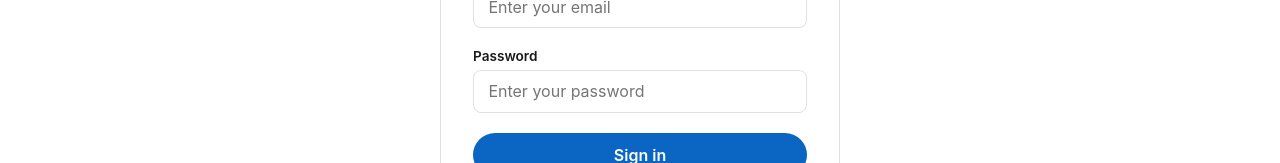
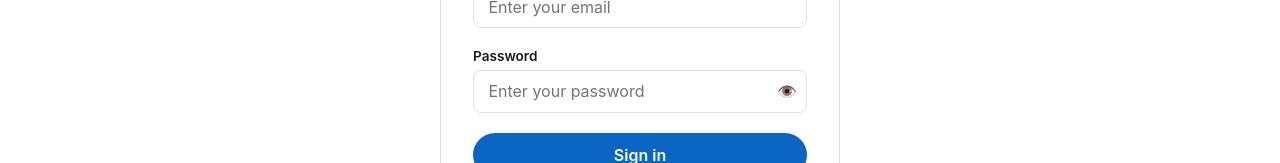
Before and after one commit to iamaniket-python/SkillNet, a React (Vite) app in the folder frontend/: page /login in a window 1280 px wide. Shown: the part 277-440 px from the top of the page. Built offline with nearby package versions, Linux system fonts and the light colour scheme.

Commit message:
Fix vercel.json filename typo

```diff
--- a/frontend/src/css/Auth.css
+++ b/frontend/src/css/Auth.css
@@ -190,3 +190,23 @@
     padding: 2rem 1.5rem;
   }
 }
+.password-input-wrapper {
+  position: relative;
+}
+
+.password-input-wrapper input {
+  width: 100%;
+  padding-right: 40px; /* icon ke liye jagah */
+}
+
+.password-toggle-btn {
+  position: absolute;
+  right: 10px;
+  top: 50%;
+  transform: translateY(-50%);
+  background: none;
+  border: none;
+  cursor: pointer;
+  font-size: 16px;
+  padding: 0;
+}
--- a/frontend/src/pages/Login.jsx
+++ b/frontend/src/pages/Login.jsx
@@ -7,6 +7,7 @@
   const [formData, setFormData] = useState({ email: "", password: "" });
   const [error, setError] = useState("");
   const [loading, setLoading] = useState(false);
+  const [showPassword, setShowPassword] = useState(false); // 👈 naya state
   const { login } = useAuth();
   const navigate = useNavigate();
 
@@ -57,8 +58,9 @@
 
             <div className="form-group">
               <label htmlFor="password">Password</label>
+              <div className="password-input-wrapper">
                 <input
-                type="password"
+                  type={showPassword ? "text" : "password"}
                   id="password"
                   name="password"
                   value={formData.password}
@@ -66,6 +68,15 @@
                   required
                   placeholder="Enter your password"
                 />
+                <button
+                  type="button"
+                  className="password-toggle-btn"
+                  onClick={() => setShowPassword(!showPassword)}
+                  tabIndex={-1}
+                >
+                  {showPassword ? "🙈" : "👁️"}
+                </button>
+              </div>
             </div>
 
             <button type="submit" className="btn-primary btn-full" disabled={loading}>
--- a/frontend/src/pages/Register.jsx
+++ b/frontend/src/pages/Register.jsx
@@ -12,6 +12,7 @@
   });
   const [error, setError] = useState("");
   const [loading, setLoading] = useState(false);
+  const [showPassword, setShowPassword] = useState(false); // 👈 naya state
   const { register } = useAuth();
   const navigate = useNavigate();
 
@@ -94,8 +95,9 @@
 
             <div className="form-group">
               <label htmlFor="password">Password (6+ characters)</label>
+              <div className="password-input-wrapper">
                 <input
-                type="password"
+                  type={showPassword ? "text" : "password"}
                   id="password"
                   name="password"
                   value={formData.password}
@@ -104,6 +106,15 @@
                   minLength={6}
                   placeholder="Create a password"
                 />
+                <button
+                  type="button"
+                  className="password-toggle-btn"
+                  onClick={() => setShowPassword(!showPassword)}
+                  tabIndex={-1}
+                >
+                  {showPassword ? "🙈" : "👁️"}
+                </button>
+              </div>
             </div>
 
             <button type="submit" className="btn-primary btn-full" disabled={loading}>
```
Lines whose indentation alone changed are shown as unchanged.
